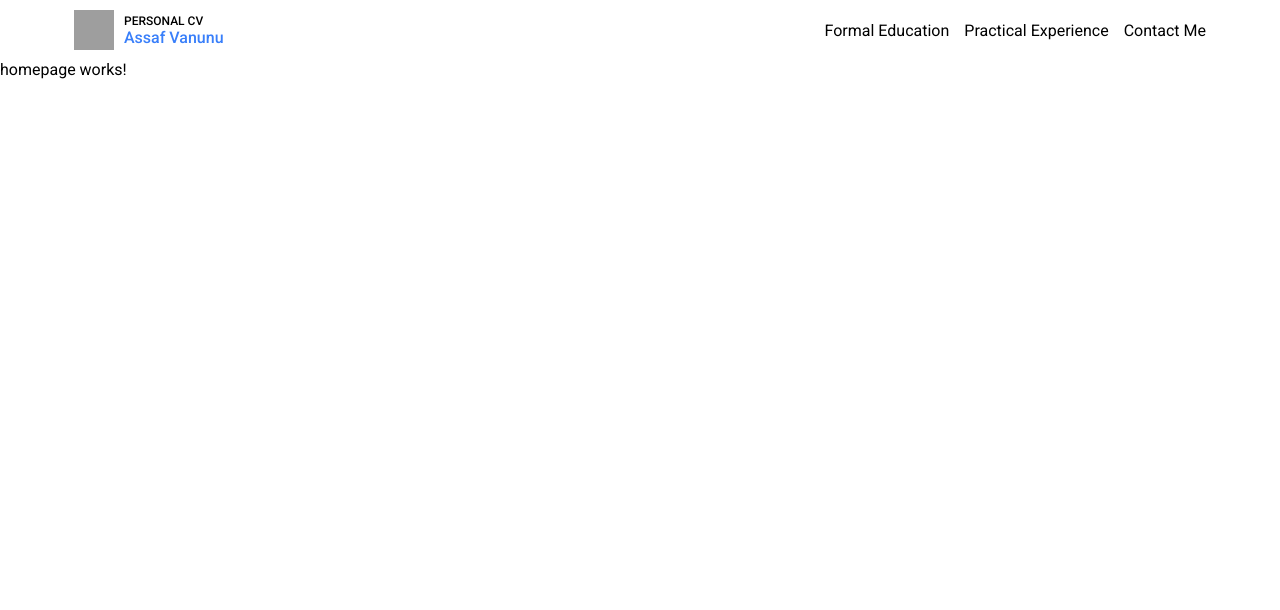
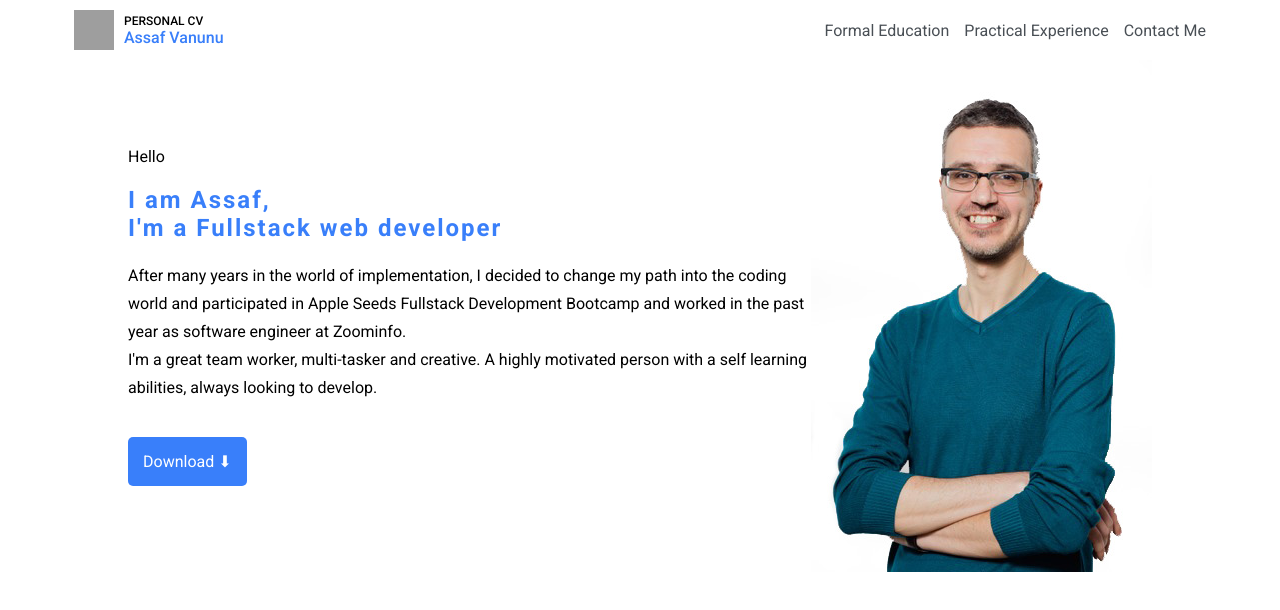
Before and after one commit to ASSAFVAN/my-personal-cv, an Angular app: page / in a window 1280 px wide. Shown: the top 610 px of the page. Built offline with nearby package versions, Linux system fonts and the light colour scheme; grey boxes are pictures that could not be loaded.

Commit message:
added basic homepage component

```diff
--- a/src/app/components/header/header.component.scss
+++ b/src/app/components/header/header.component.scss
@@ -61,7 +61,7 @@ nav {
   }
   .links a {
     text-decoration: none;
-    color: black;
+    color: var(--secondary-color);
 
     &:hover {
       color: var(--primary-color);
@@ -84,7 +84,7 @@ nav {
       flex-direction: column;
       text-align: center;
       width: 100%;
-      background-color: #333;
+      background-color: var(--secondary-color);
       top: 70px;
       left: 0;
     }
--- a/src/app/pages/homepage/homepage.component.html
+++ b/src/app/pages/homepage/homepage.component.html
@@ -1 +1,24 @@
-<p>homepage works!</p>
+<section>
+  <div>
+    <p class="seperator">Hello</p>
+    <h1 class="title seperator">
+      I am Assaf,<br />I'm a Fullstack web developer
+    </h1>
+    <p class="about-me seperator">
+      After many years in the world of implementation, I decided to change my
+      path into the coding world and participated in Apple Seeds Fullstack
+      Development Bootcamp and worked in the past year as software engineer at
+      Zoominfo. <br />I'm a great team worker, multi-tasker and creative. A
+      highly motivated person with a self learning abilities, always looking to
+      develop.
+    </p>
+    <a
+      class="download"
+      role="button"
+      href="../../../assets/Assaf VanunuCV.docx"
+      download="Assaf VanunuCV.docx"
+      >Download &#11015;</a
+    >
+  </div>
+  <img src="../../../assets/me.jpg" alt="" />
+</section>
--- a/src/app/pages/homepage/homepage.component.scss
+++ b/src/app/pages/homepage/homepage.component.scss
@@ -0,0 +1,65 @@
+section {
+  display: flex;
+  justify-content: center;
+  align-items: center;
+  margin: auto;
+  width: 80%;
+
+  h1 {
+    color: var(--primary-color);
+  }
+
+  .about-me {
+    line-height: 28px;
+  }
+
+  .seperator {
+    margin-bottom: 20px;
+  }
+
+  .download {
+    display: inline-block;
+    background-color: var(--primary-color);
+    padding: 15px;
+    margin-top: 15px;
+    border-radius: 5px;
+    color: white;
+    text-decoration: none;
+    cursor: pointer;
+  }
+}
+
+.title {
+  overflow: hidden;
+  white-space: nowrap;
+  margin: 0;
+  letter-spacing: 2px;
+  animation: typing 3s steps(40, end), blink-caret 0.75s step-end infinite;
+}
+
+@keyframes typing {
+  from {
+    width: 0;
+  }
+  to {
+    width: 100%;
+  }
+}
+
+@keyframes blink {
+  to {
+    border-color: transparent;
+  }
+}
+
+@media only screen and (max-width: 768px) {
+  section {
+    flex-direction: column;
+    align-items: normal;
+    white-space: wrap;
+  }
+
+  .title {
+    letter-spacing: 0;
+  }
+}
--- a/src/app/pages/homepage/homepage.component.ts
+++ b/src/app/pages/homepage/homepage.component.ts
@@ -3,8 +3,6 @@ import { Component } from '@angular/core';
 @Component({
   selector: 'app-homepage',
   templateUrl: './homepage.component.html',
-  styleUrls: ['./homepage.component.scss']
+  styleUrls: ['./homepage.component.scss'],
 })
-export class HomepageComponent {
-
-}
+export class HomepageComponent {}
--- a/src/app/pages/homepage/homepage.module.ts
+++ b/src/app/pages/homepage/homepage.module.ts
@@ -1,7 +1,6 @@
 import { NgModule } from '@angular/core';
 import { CommonModule } from '@angular/common';
 import { HomepageComponent } from './homepage.component';
-
 @NgModule({
   declarations: [HomepageComponent],
   imports: [CommonModule],
--- a/src/styles.scss
+++ b/src/styles.scss
@@ -6,4 +6,5 @@
   box-sizing: border-box;
   font-family: "Roboto", sans-serif;
   --primary-color: rgb(57, 127, 250);
+  --secondary-color: rgb(73, 79, 85);
 }
```
Also changed, not shown: src/assets/me.jpg (added), 1 other file (tests, documents, lock files or other folders).
